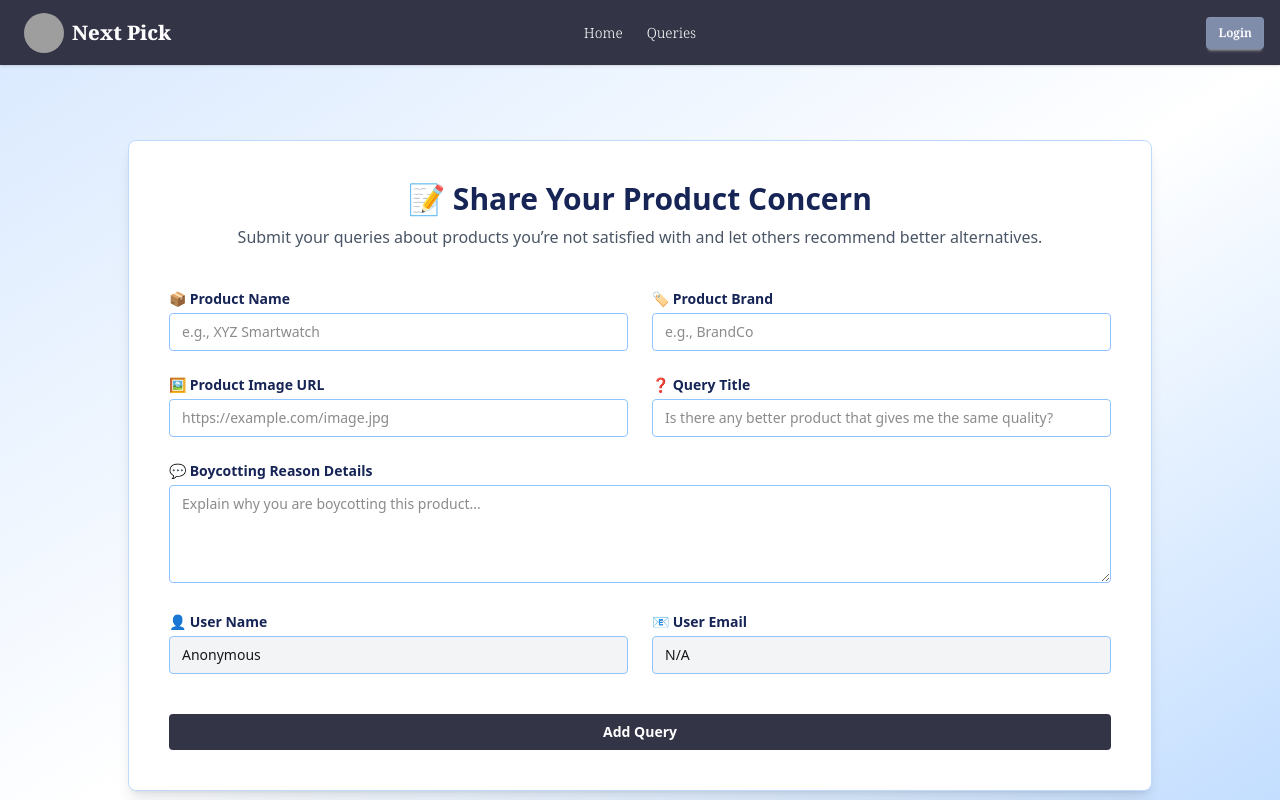
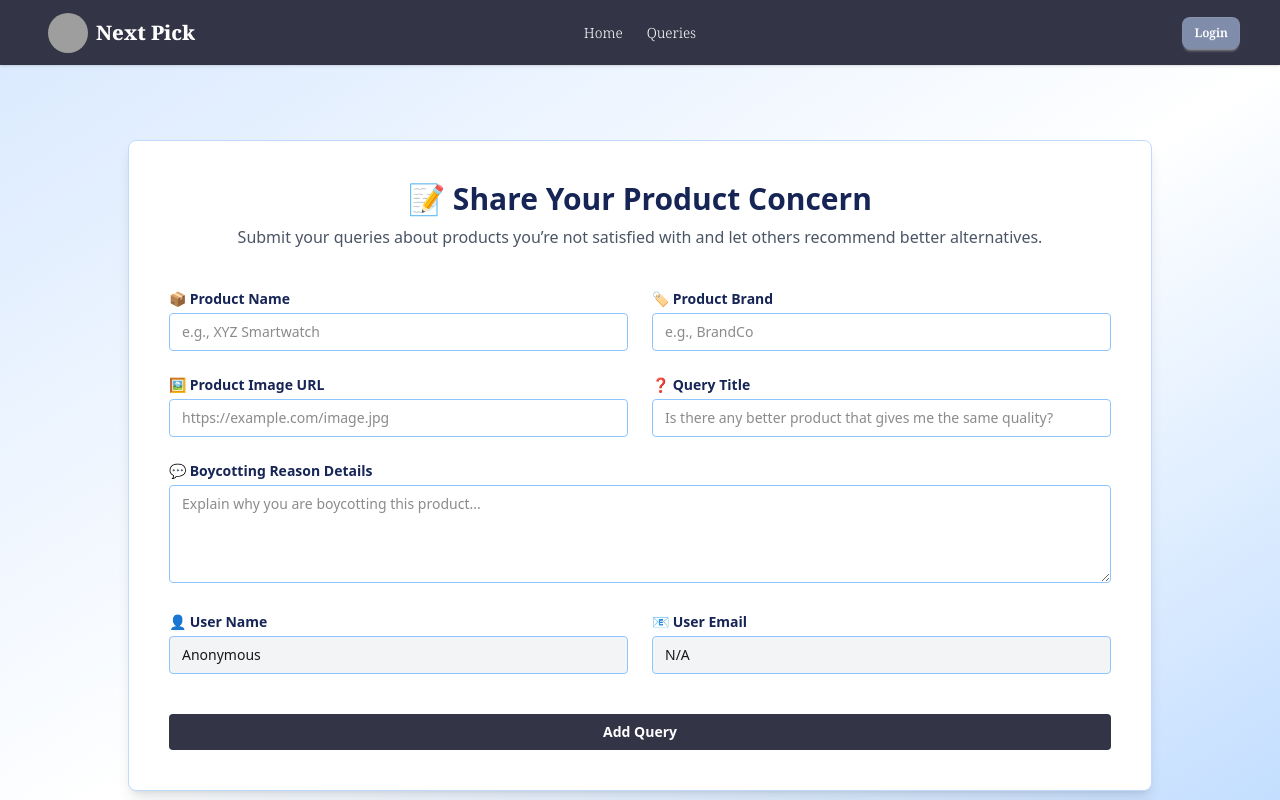
Before and after one commit to AhmedTasnia/NextPick-client-side, a React (Vite) app: page /AddQueries in a window 1280 px wide. Shown: the top 800 px of the page. Built offline with nearby package versions, Linux system fonts and the light colour scheme; no server answers; grey boxes are pictures that could not be loaded.

Commit message:
Fixed Some paddings

```diff
--- a/src/Components/Header/NavBar.jsx
+++ b/src/Components/Header/NavBar.jsx
@@ -81,7 +81,7 @@ const NavBar = () => {
   );
 
   return (
-    <div className="px-4 navbar shadow-sm noto-serif-Regular  bg-[#333446] text-white">
+    <div className="px-10 navbar shadow-sm noto-serif-Regular  bg-[#333446] text-white">
       <div className="container mx-auto flex justify-between items-center">
         <div className="navbar-start">
           <div className="dropdown">
@@ -147,14 +147,14 @@ const NavBar = () => {
               </div>
               <button
                 onClick={handleLogOut}
-                className="btn btn-sm bg-red-600 text-white hover:bg-red-700 border-0"
+                className="btn btn-sm bg-red-600 rounded-lg text-white hover:bg-red-700 border-0"
               >
                 Logout
               </button>
             </>
           ) : (
             <button
-              className="btn btn-sm bg-[#7F8CAA] text-white hover:bg-[#EAEFEF] hover:text-black border-0"
+              className="btn btn-sm bg-[#7F8CAA] rounded-lg text-white hover:bg-[#EAEFEF] hover:text-black border-0"
               onClick={handleLoginClick}
             >
               Login
--- a/src/Router/Router.jsx
+++ b/src/Router/Router.jsx
@@ -64,5 +64,4 @@ export const router = createBrowserRouter([
     Component: AllRecommendations,
   },
 
-
 ]);
--- a/src/pages/Root/Root.jsx
+++ b/src/pages/Root/Root.jsx
@@ -1,5 +1,4 @@
 import React from 'react';
-import { Outlet } from 'react-router';
 import NavBar from '../../Components/Header/NavBar';
 import Footer from '../../Components/Footer/Footer';
 import Banner from '../../Components/Banner/Banner';
@@ -18,7 +17,6 @@ const Root = () => {
             <HowThisWorks></HowThisWorks>
             <Impact></Impact>
             <Extra></Extra>
-
             <Footer></Footer>
         </div>
     );
```
